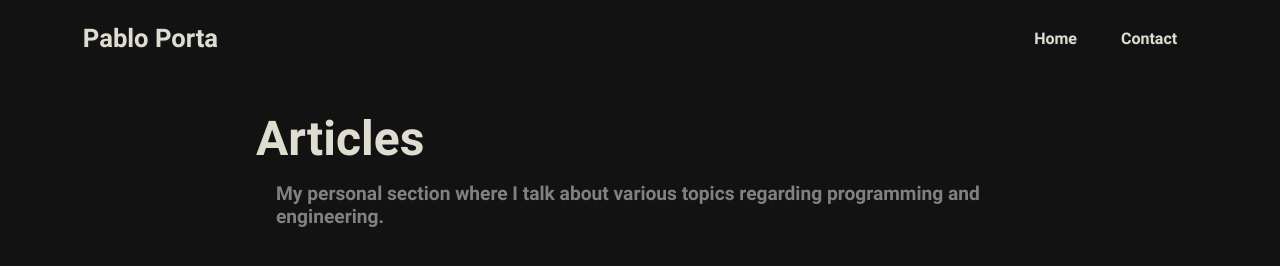
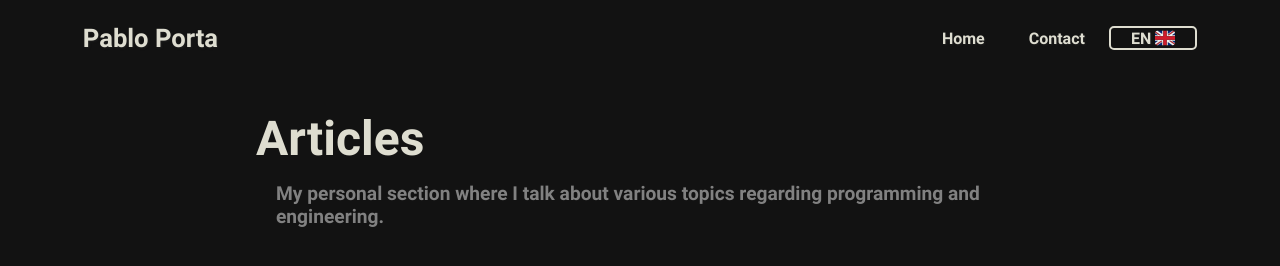
Before and after one commit to portaTuimil/Technical_Blog, a website built with Vite: page index.html in a window 1280 px wide. Built offline with nearby package versions, Linux system fonts and the light colour scheme; no server answers.

Commit message:
Menu: language toogler added.

```diff
--- a/src/index.js
+++ b/src/index.js
@@ -15,9 +15,8 @@ langList.forEach((e)=>{document.querySelector(`.${e}`).addEventListener("click",
     window.location.replace(`${location.protocol + '//' + location.host + location.pathname}?l=${e}`);
 })})
 
-const urlParams = new URLSearchParams(window.location.search);
-
 function getLanguage(){
+    const urlParams = new URLSearchParams(window.location.search);
     let language = urlParams.get("l") || navigator.language || navigator.userLanguage;
     language = language.slice(0,2);
 
@@ -28,11 +27,8 @@ function getLanguage(){
     }
 }
 
-let language = getLanguage();
-
-
 function mediaQuery(){
-    let width = window.innerWidth
+    let width = window.innerWidth;
 
     if (width <= 580 && queryState != 0){
         nav.innerHTML = "<h1>Pablo Porta</h1> <div id='menuToggle'> <input class='mediaButton' type='checkbox' /> <span></span> <span></span> <span></span> </div>";
@@ -41,8 +37,16 @@ function mediaQuery(){
         queryState = 0;
 
     } else if (width >= 580 && queryState != 1){
-        nav.innerHTML = "<h1>Pablo Porta</h1> <ul class='nav-links'> <li><a href='https://portatuimil.github.io/Personal_Website/' id='home'>Home</a></li> <li><a href='https://github.com/portaTuimil'  target='_blank'>Contact</a></li> ";
+        nav.innerHTML = "<h1>Pablo Porta</h1> <ul class='nav-links'> <li><a href='https://portatuimil.github.io/Personal_Website/' id='home'>Home</a></li> <li><a href='https://github.com/portaTuimil'  target='_blank'>Contact</a></li>   <li class='languageToogler'>ES</li>";
         queryState = 1;
+        let language = getLanguage();
+        let lToogler = document.querySelector(".languageToogler")
+        let newUrl = `${location.protocol + '//' + location.host + location.pathname}?l=${language[1].toLowerCase()}`;
+        if(language[0] === "ES"){
+            lToogler.innerHTML =`<a href='${newUrl}'>${language[0]} <svg width='20px' height='20px' viewBox='0 0 36 36' aria-hidden='true' role='img' class='iconify iconify--twemoji' preserveAspectRatio='xMidYMid meet'><path fill='#C60A1D' d='M36 27a4 4 0 0 1-4 4H4a4 4 0 0 1-4-4V9a4 4 0 0 1 4-4h28a4 4 0 0 1 4 4v18z'></path><path fill='#FFC400' d='M0 12h36v12H0z'></path><path fill='#EA596E' d='M9 17v3a3 3 0 1 0 6 0v-3H9z'></path><path fill='#F4A2B2' d='M12 16h3v3h-3z'></path><path fill='#DD2E44' d='M9 16h3v3H9z'></path><ellipse fill='#EA596E' cx='12' cy='14.5' rx='3' ry='1.5'></ellipse><ellipse fill='#FFAC33' cx='12' cy='13.75' rx='3' ry='.75'></ellipse><path fill='#99AAB5' d='M7 16h1v7H7zm9 0h1v7h-1z'></path><path fill='#66757F' d='M6 22h3v1H6zm9 0h3v1h-3zm-8-7h1v1H7zm9 0h1v1h-1z'></path></svg></a>`;
+        } else if(language[0] === "EN"){
+            lToogler.innerHTML= `<a href='${newUrl}'>${language[0]} <svg width='20px' height='20px' viewBox='0 0 36 36' aria-hidden='true' role='img' class='iconify iconify--twemoji' preserveAspectRatio='xMidYMid meet'><path fill='#00247D' d='M0 9.059V13h5.628zM4.664 31H13v-5.837zM23 25.164V31h8.335zM0 23v3.941L5.63 23zM31.337 5H23v5.837zM36 26.942V23h-5.631zM36 13V9.059L30.371 13zM13 5H4.664L13 10.837z'></path><path fill='#CF1B2B' d='M25.14 23l9.712 6.801a3.977 3.977 0 0 0 .99-1.749L28.627 23H25.14zM13 23h-2.141l-9.711 6.8c.521.53 1.189.909 1.938 1.085L13 23.943V23zm10-10h2.141l9.711-6.8a3.988 3.988 0 0 0-1.937-1.085L23 12.057V13zm-12.141 0L1.148 6.2a3.994 3.994 0 0 0-.991 1.749L7.372 13h3.487z'></path><path fill='#EEE' d='M36 21H21v10h2v-5.836L31.335 31H32a3.99 3.99 0 0 0 2.852-1.199L25.14 23h3.487l7.215 5.052c.093-.337.158-.686.158-1.052v-.058L30.369 23H36v-2zM0 21v2h5.63L0 26.941V27c0 1.091.439 2.078 1.148 2.8l9.711-6.8H13v.943l-9.914 6.941c.294.07.598.116.914.116h.664L13 25.163V31h2V21H0zM36 9a3.983 3.983 0 0 0-1.148-2.8L25.141 13H23v-.943l9.915-6.942A4.001 4.001 0 0 0 32 5h-.663L23 10.837V5h-2v10h15v-2h-5.629L36 9.059V9zM13 5v5.837L4.664 5H4a3.985 3.985 0 0 0-2.852 1.2l9.711 6.8H7.372L.157 7.949A3.968 3.968 0 0 0 0 9v.059L5.628 13H0v2h15V5h-2z'></path><path fill='#CF1B2B' d='M21 15V5h-6v10H0v6h15v10h6V21h15v-6z'></path></svg></a>`;
+        }
     }
 };
 
@@ -73,6 +77,7 @@ getJSON();
 function displayJSON(json){     //displayJSON() parses the data and inyects it in the template
     let keys = Object.keys(json.articles["0"]);
     let values = Object.values(json.articles["0"]);
+    let language = getLanguage();
 
     for(let i = Object.keys(json.articles["0"]).length - 1; i >= 0; i--){
         let div = document.createElement("a");
@@ -119,7 +124,7 @@ function displayJSON(json){     //displayJSON() parses the data and inyects it i
 
 async function getJSON() {  //getJSON() retrieves the data
     const response = await fetch('https://raw.githubusercontent.com/portaTuimil/Blog_Generator/refs/heads/master/src/data/hierarchy.json');
-    /*const response = await fetch('./src/data/hierarchy.json');*/
+    /*const response = await fetch('./src/data/hierarchy.json');*/ //code for local tests.
     const json = await response.json();
     displayJSON(json);
 };
--- a/src/styles/style.css
+++ b/src/styles/style.css
@@ -62,6 +62,7 @@ li a{
     text-decoration: none;
     color: var(--text-color);
     text-shadow: 1px 1px 2px var(--light-grey);
+    cursor: pointer;
 }
 
 .nav-links li{
@@ -255,3 +256,16 @@ input:checked + .drop + .languageWrapper{
     display: flex;
     flex-direction: column;
 }
+
+.languageToogler{
+    font-size: 1rem;
+    display: flex;
+    align-items: center;
+    justify-content: center;
+    border: var(--text-color) solid 2px;
+    border-radius: 5px;
+}
+
+.languageToogler svg{
+    vertical-align: bottom;
+}
```
Also changed, not shown: index.html (+0 -2 lines).
